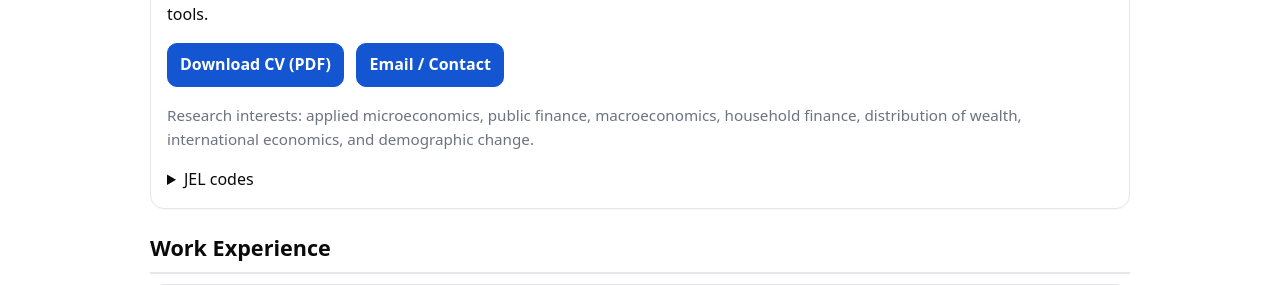
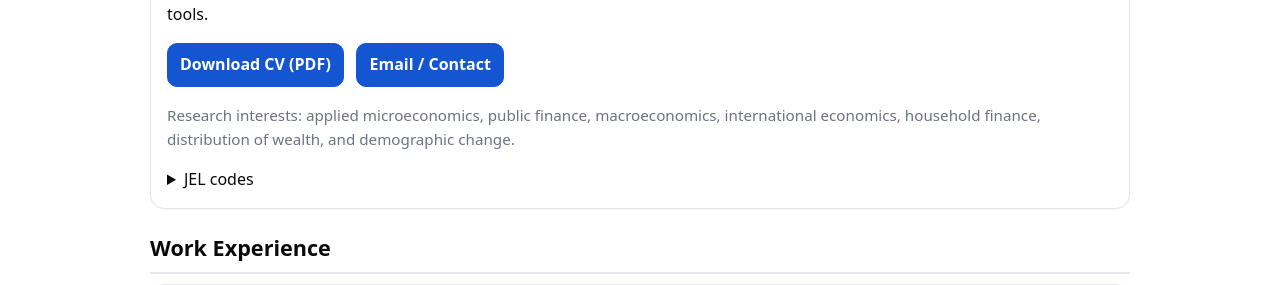
Before and after one commit to ferraroantonio/ferraroantonio.github.io, a Jekyll site: the page built from index.md, in a window 1280 px wide. Shown: the part 422-707 px from the top of the page. Built offline with Jekyll 4.4.1, drawn with Linux system fonts in a browser that asks for light colours.

Commit message:
Update index.md

```diff
--- a/index.md
+++ b/index.md
@@ -13,7 +13,7 @@ description: "Antonio Ferraro — PhD Candidate in Economics & Quantitative Meth
   <a class="btn" href="{{ '/assets/CV_Ferraro.pdf' | relative_url }}" download>Download CV (PDF)</a>
   &nbsp; <a class="btn" href="{{ '/contact' | relative_url }}">Email / Contact</a>
 </p>
-<p class="meta">Research interests: applied microeconomics, public finance, macroeconomics, household finance, distribution of wealth, international economics, and demographic change.</p>
+<p class="meta">Research interests: applied microeconomics, public finance, macroeconomics, international economics, household finance, distribution of wealth, and demographic change.</p>
 <details>
   <summary>JEL codes</summary>
   <p>D31; E; F; G51; H; J11; O5</p>
```
